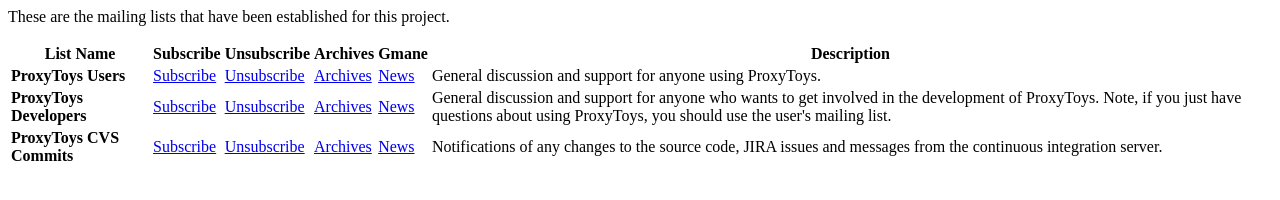
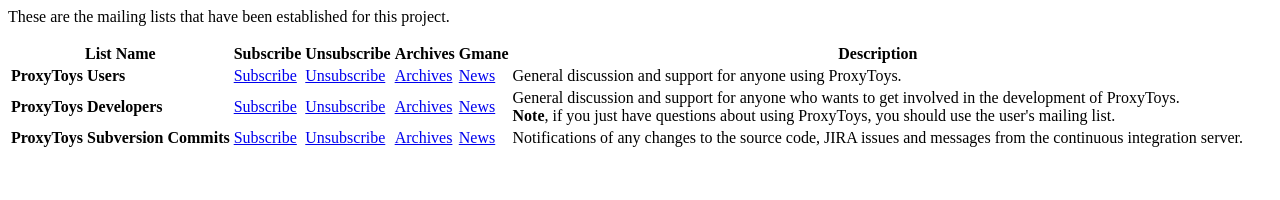
Before and after one commit to proxytoys/proxytoys, a plain HTML site: page website/src/site/content/mailing-lists.html in a window 1280 px wide. Drawn offline with Linux system fonts and the light colour scheme.

Commit message:
not using CVS anymore
git-svn-id: https://svn.codehaus.org/proxytoys/trunk@313 c3c2784b-8cd7-0310-8e00-a8c905b2d8b3

```diff
--- a/website/src/site/content/mailing-lists.html
+++ b/website/src/site/content/mailing-lists.html
@@ -40,10 +40,10 @@
         <td><a href="mailto:dev-unsubscribe@proxytoys.codehaus.org">Unsubscribe</a></td>
         <td><a href="http://archive.proxytoys.codehaus.org/lists/org.codehaus.proxytoys.dev">Archives</a></td>
         <td><a href="nntp://news.gmane.org/gmane.comp.java.proxytoys.devel">News</a></td>
-        <td>General discussion and support for anyone who wants to get involved in the development of ProxyToys. Note, if you just have questions about using ProxyToys, you should use the user's mailing list.</td>
+        <td>General discussion and support for anyone who wants to get involved in the development of ProxyToys. <br/><b>Note</b>, if you just have questions about using ProxyToys, you should use the user's mailing list.</td>
       </tr>
       <tr>
-        <td><b>ProxyToys CVS Commits</b></td>
+        <td><b>ProxyToys Subversion Commits</b></td>
         <td><a href="mailto:scm-subscribe@proxytoys.codehaus.org">Subscribe</a></td>
         <td><a href="mailto:scm-unsubscribe@proxytoys.codehaus.org">Unsubscribe</a></td>
         <td><a href="http://archive.proxytoys.codehaus.org/lists/org.codehaus.proxytoys.scm">Archives</a></td>
```
